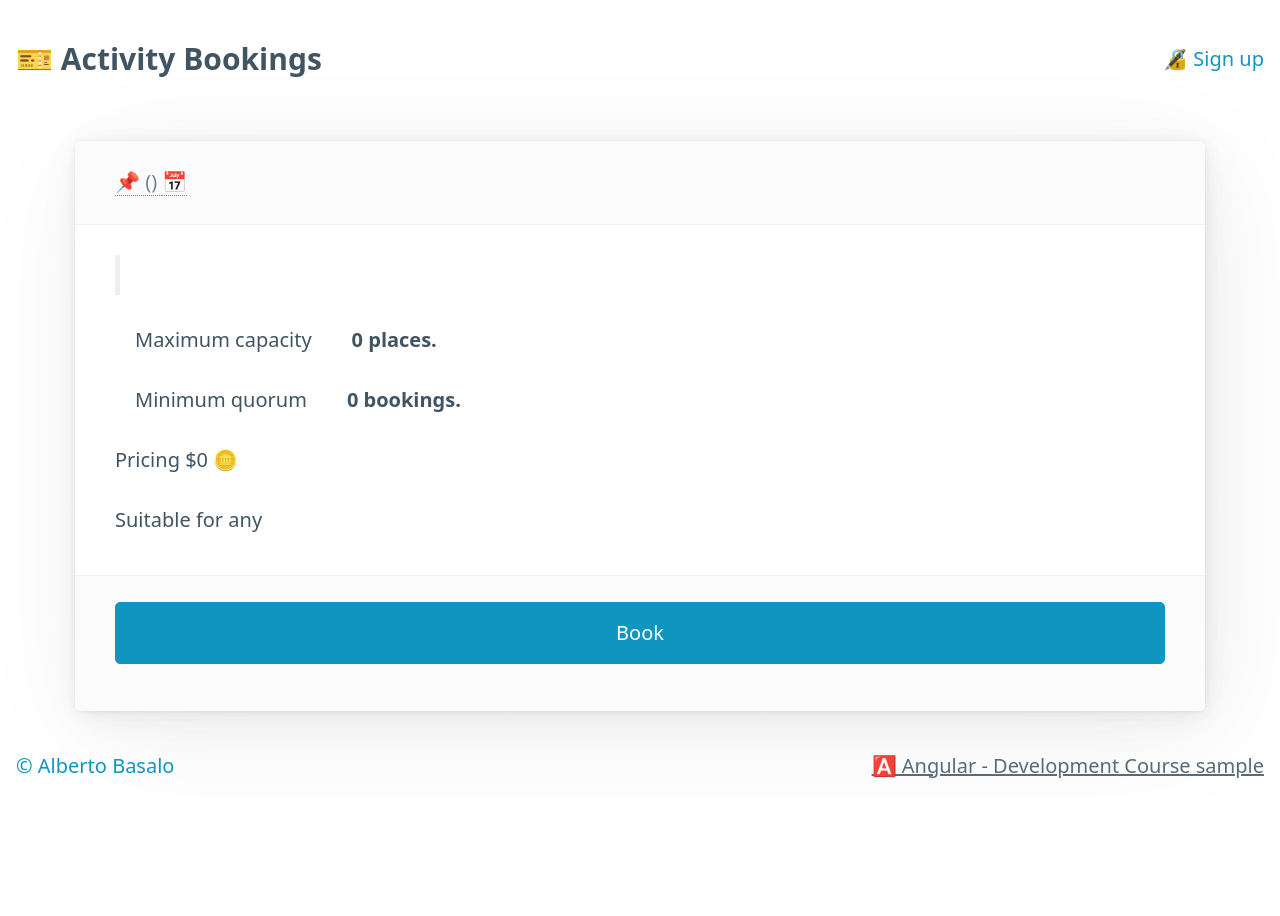
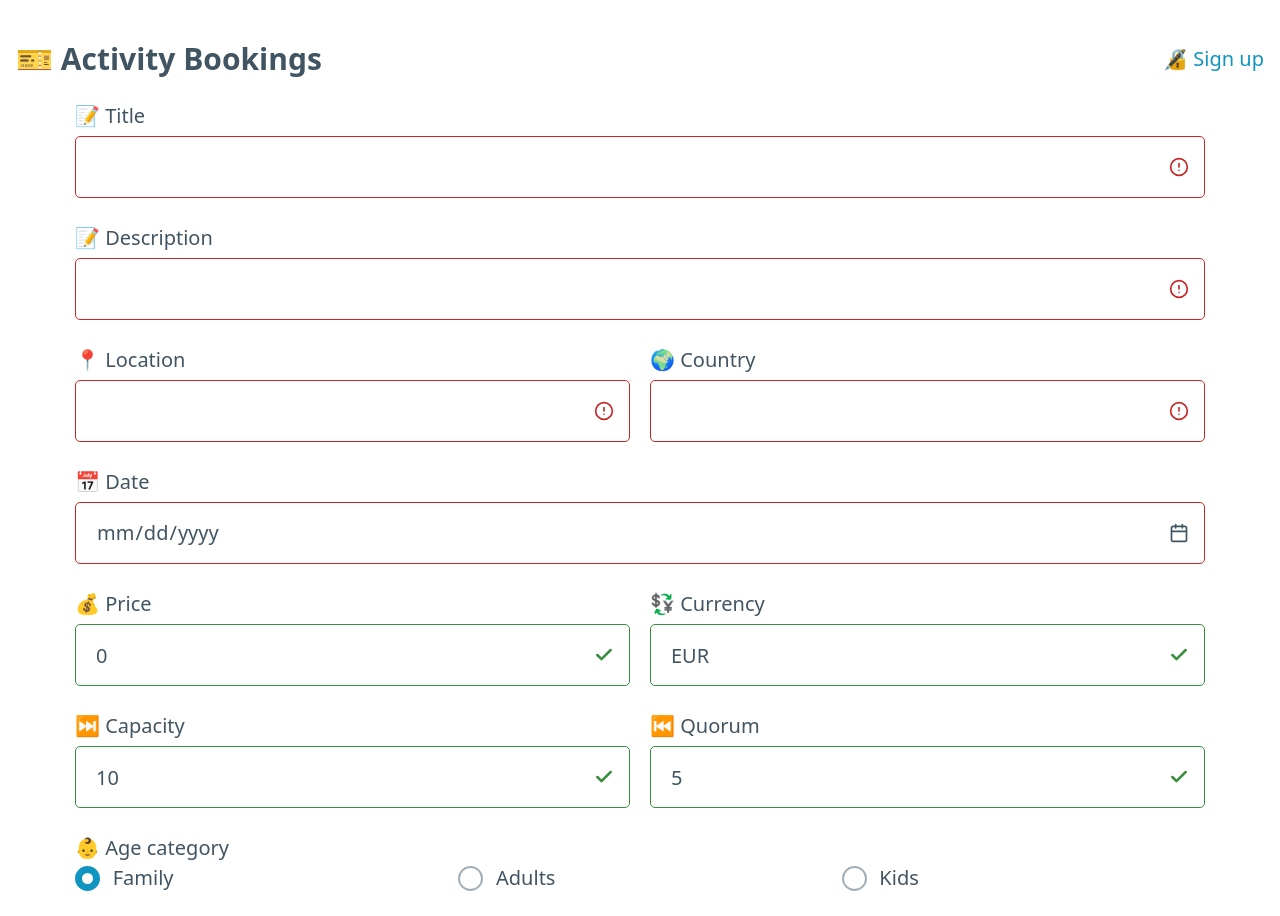
Before and after one commit to AlbertoBasalo/ng-dev, an Angular app: page /activities/new in a window 1280 px wide. Shown: the top 916 px of the page. Before the commit the page ends 800 px from the top, so only its background shows below. Built offline with nearby package versions, Linux system fonts and the light colour scheme; no server answers.

Commit message:
feat: create activity form

```diff
--- a/src/app/app.routes.ts
+++ b/src/app/app.routes.ts
@@ -12,11 +12,15 @@ export const routes: Routes = [
   },
   {
     path: 'activities/mines',
-    loadComponent: () => import('./routes/activities/mines.page'),
+    loadComponent: () => import('./routes/activities/my-activities.page'),
+  },
+  {
+    path: 'activities/new',
+    loadComponent: () => import('./routes/activities/new-activity.page'),
   },
   {
     path: 'activities/:slug',
-    loadComponent: () => import('./routes/activities/detail.page'),
+    loadComponent: () => import('./routes/activities/activity-detail.page'),
   },
   {
     path: '**',
--- a/src/app/routes/activities/detail.facade.ts
+++ b/src/app/routes/activities/activity-detail.facade.ts
@@ -5,7 +5,7 @@ import { map } from 'rxjs';
 import { Activity, DEFAULT_ACTIVITY } from 'src/app/core/activity.interface';
 import { CommandStore } from 'src/app/core/command.store';
 @Injectable()
-export class DetailFacade {
+export class ActivityDetailFacade {
   #http = inject(HttpClient);
   getActivityStore = new CommandStore<Activity>(DEFAULT_ACTIVITY);
 
--- a/src/app/routes/activities/detail.page.ts
+++ b/src/app/routes/activities/activity-detail.page.ts
@@ -11,10 +11,10 @@ import { DataBlock } from 'src/app/shared/data.block';
 import { DateBlock } from 'src/app/shared/date.block';
 import { LocationBlock } from 'src/app/shared/location.block';
 import { PriceBlock } from 'src/app/shared/price.block';
-import { DetailFacade } from './detail.facade';
+import { ActivityDetailFacade } from './activity-detail.facade';
 
 @Component({
-  selector: 'lab-detail',
+  selector: 'lab-activity-detail',
   standalone: true,
   imports: [CommonModule, DateBlock, PriceBlock, DataBlock, LocationBlock],
   template: `
@@ -49,20 +49,20 @@ import { DetailFacade } from './detail.facade';
     </article>
   `,
   styles: [],
-  providers: [DetailFacade],
+  providers: [ActivityDetailFacade],
   changeDetection: ChangeDetectionStrategy.OnPush,
 })
-export default class DetailPage implements OnInit {
+export default class ActivityDetailPage implements OnInit {
   @Input() slug: string | null = null;
-  #detailFacade: DetailFacade = inject(DetailFacade);
-  getActivityStore = this.#detailFacade.getActivityStore;
+  #activityDetailFacade: ActivityDetailFacade = inject(ActivityDetailFacade);
+  getActivityStore = this.#activityDetailFacade.getActivityStore;
   description = computed(() =>
-    this.#detailFacade.getDescription(this.getActivityStore.result())
+    this.#activityDetailFacade.getDescription(this.getActivityStore.result())
   );
 
   ngOnInit(): void {
     if (this.slug) {
-      this.#detailFacade.getActivity(this.slug);
+      this.#activityDetailFacade.getActivity(this.slug);
     }
   }
 }
--- a/src/app/routes/activities/mines.facade.ts
+++ b/src/app/routes/activities/my-activities.facade.ts
@@ -5,7 +5,7 @@ import { CommandStore } from 'src/app/core/command.store';
 import { GlobalStore } from 'src/app/core/global.store';
 
 @Injectable()
-export class MinesFacade {
+export class MyActivitiesFacade {
   #http = inject(HttpClient);
   #globalStore = inject(GlobalStore);
   #api = 'http://localhost:3000/activities';
--- a/src/app/routes/activities/mines.page.ts
+++ b/src/app/routes/activities/my-activities.page.ts
@@ -3,10 +3,10 @@ import { ChangeDetectionStrategy, Component, inject } from '@angular/core';
 import { ListComponent } from 'src/app/shared/list.component';
 import { LoadingComponent } from 'src/app/shared/loading.component';
 import { ActivityItem } from './activity.item';
-import { MinesFacade } from './mines.facade';
+import { MyActivitiesFacade } from './my-activities.facade';
 
 @Component({
-  selector: 'lab-mines',
+  selector: 'lab-my-activities',
   standalone: true,
   imports: [CommonModule, ActivityItem, LoadingComponent, ListComponent],
   template: `
@@ -24,17 +24,17 @@ import { MinesFacade } from './mines.facade';
     </ng-template>
   `,
   styles: [],
-  providers: [MinesFacade],
+  providers: [MyActivitiesFacade],
   changeDetection: ChangeDetectionStrategy.OnPush,
 })
-export default class MinesPage {
-  #minesFacade: MinesFacade = inject(MinesFacade);
-  getMyActivitiesStore = this.#minesFacade.getMyActivitiesStore;
+export default class MyActivitiesPage {
+  #myActivitiesFacade: MyActivitiesFacade = inject(MyActivitiesFacade);
+  getMyActivitiesStore = this.#myActivitiesFacade.getMyActivitiesStore;
   constructor() {
-    this.#minesFacade.getMyActivities();
+    this.#myActivitiesFacade.getMyActivities();
   }
   onChangeState(activity: any, state: string) {
     activity.state = state;
-    this.#minesFacade.putActivity(activity);
+    this.#myActivitiesFacade.putActivity(activity);
   }
 }
--- /dev/null
+++ b/src/app/routes/activities/new-activity.facade.ts
@@ -0,0 +1,2 @@
+export class NewActivity {
+}
--- /dev/null
+++ b/src/app/routes/activities/new-activity.form.ts
@@ -0,0 +1,198 @@
+import { CommonModule } from '@angular/common';
+import {
+  ChangeDetectionStrategy,
+  Component,
+  EventEmitter,
+  Output,
+} from '@angular/core';
+import {
+  FormControl,
+  FormGroup,
+  ReactiveFormsModule,
+  Validators,
+} from '@angular/forms';
+import { Activity } from 'src/app/core/activity.interface';
+import { getError, markError } from 'src/app/core/form.functions';
+
+@Component({
+  selector: 'lab-new-activity-form',
+  standalone: true,
+  imports: [CommonModule, ReactiveFormsModule],
+  template: `
+    <form [formGroup]="form">
+      <fieldset>
+        <label for="title">
+          <span for="title">📝 Title </span>
+          <sub *ngIf="markError('title')" data-test="title.error">
+            <i>{{ getError('title') }}</i>
+          </sub>
+          <input
+            id="title"
+            name="title"
+            type="text"
+            formControlName="title"
+            [attr.aria-invalid]="markError('title')" />
+        </label>
+        <label for="description">
+          <span>📝 Description</span>
+          <sub *ngIf="markError('description')">
+            <i>{{ getError('description') }}</i>
+          </sub>
+          <input
+            id="description"
+            name="description"
+            type="text"
+            formControlName="description"
+            [attr.aria-invalid]="markError('description')" />
+        </label>
+        <section class="grid">
+          <label for="location">
+            <span>📍 Location</span>
+            <sub *ngIf="markError('location')">
+              <i>{{ getError('location') }}</i>
+            </sub>
+            <input
+              id="location"
+              name="location"
+              type="text"
+              formControlName="location"
+              [attr.aria-invalid]="markError('location')" />
+          </label>
+          <label for="country">
+            <span>🌍 Country</span>
+            <sub *ngIf="markError('country')">
+              <i>{{ getError('country') }}</i>
+            </sub>
+            <input
+              id="country"
+              name="country"
+              type="text"
+              formControlName="country"
+              [attr.aria-invalid]="markError('country')" />
+          </label>
+        </section>
+        <label for="date">
+          <span>📅 Date</span>
+          <sub *ngIf="markError('date')">
+            <i>{{ getError('date') }}</i>
+          </sub>
+          <input
+            id="date"
+            name="date"
+            type="date"
+            formControlName="date"
+            [attr.aria-invalid]="markError('date')" />
+        </label>
+        <section class="grid">
+          <label for="price">
+            <span>💰 Price</span>
+            <sub *ngIf="markError('price')">
+              <i>{{ getError('price') }}</i>
+            </sub>
+            <input
+              id="price"
+              type="number"
+              formControlName="price"
+              [attr.aria-invalid]="markError('price')" />
+          </label>
+          <label for="currency">
+            <span>💱 Currency</span>
+            <sub *ngIf="markError('currency')">
+              <i>{{ getError('currency') }}</i>
+            </sub>
+            <input
+              id="currency"
+              type="text"
+              formControlName="currency"
+              [attr.aria-invalid]="markError('currency')" />
+          </label>
+        </section>
+        <section class="grid">
+          <label for="capacity">
+            <span>⏭️ Capacity</span>
+            <sub *ngIf="markError('capacity')">
+              <i>{{ getError('capacity') }}</i>
+            </sub>
+            <input
+              id="capacity"
+              type="number"
+              formControlName="capacity"
+              [attr.aria-invalid]="markError('capacity')" />
+          </label>
+          <label for="quorum">
+            <span>⏮️ Quorum</span>
+            <sub *ngIf="markError('quorum')">
+              <i>{{ getError('quorum') }}</i>
+            </sub>
+            <input
+              id="quorum"
+              type="number"
+              formControlName="quorum"
+              [attr.aria-invalid]="markError('quorum')" />
+          </label>
+        </section>
+        <span>👶 Age category</span>
+        <section class="grid">
+          <label for="family">
+            <input
+              id="family"
+              type="radio"
+              value="family"
+              formControlName="ageCategory" />
+            Family
+          </label>
+          <label for="adults">
+            <input
+              id="adults"
+              type="radio"
+              value="adults"
+              formControlName="ageCategory" />
+            Adults
+          </label>
+          <label for="kids">
+            <input
+              id="kids"
+              type="radio"
+              value="kids"
+              formControlName="ageCategory" />
+            Kids
+          </label>
+        </section>
+      </fieldset>
+      <button type="submit" [disabled]="!form.valid">Create</button>
+    </form>
+  `,
+  styles: [],
+  changeDetection: ChangeDetectionStrategy.OnPush,
+})
+export class NewActivityForm {
+  @Output() create = new EventEmitter<Partial<Activity>>();
+
+  form: FormGroup = new FormGroup({
+    title: new FormControl('', [Validators.required]),
+    description: new FormControl('', [Validators.required]),
+    location: new FormControl('', [Validators.required]),
+    country: new FormControl('', [Validators.required]),
+    countryCode: new FormControl('', [Validators.required]),
+    date: new FormControl('', [Validators.required]),
+    price: new FormControl(0, [Validators.required]),
+    currency: new FormControl('EUR', [Validators.required]),
+    capacity: new FormControl(10, [Validators.required]),
+    quorum: new FormControl(5, [Validators.required]),
+    ageCategory: new FormControl('family', [Validators.required]),
+  });
+
+  onCreateClick() {
+    if (this.form.valid) {
+      this.create.emit(this.form.value);
+    }
+  }
+
+  markError(controlName: string): boolean | null {
+    return markError(this.form, controlName);
+  }
+
+  getError(controlName: string): string {
+    return getError(this.form, controlName);
+  }
+}
--- /dev/null
+++ b/src/app/routes/activities/new-activity.page.ts
@@ -0,0 +1,13 @@
+import { CommonModule } from '@angular/common';
+import { ChangeDetectionStrategy, Component } from '@angular/core';
+import { NewActivityForm } from './new-activity.form';
+
+@Component({
+  selector: 'lab-new-activity',
+  standalone: true,
+  imports: [CommonModule, NewActivityForm],
+  template: ` <lab-new-activity-form /> `,
+  styles: [],
+  changeDetection: ChangeDetectionStrategy.OnPush,
+})
+export default class NewActivityPage {}
```
Also changed, not shown: src/app/core/errors/handled-error.class.ts (+15 -15 lines), 1 other file (tests, documents, lock files or other folders).
